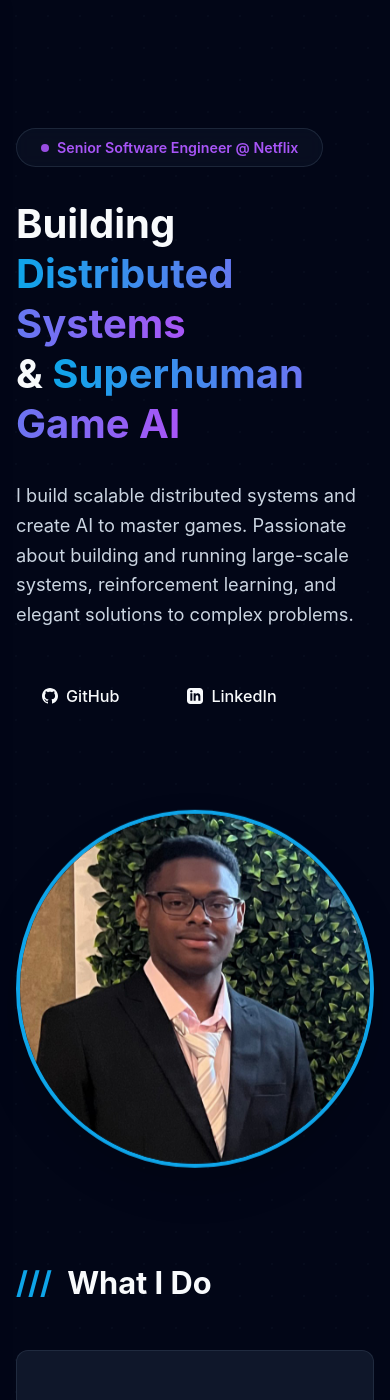
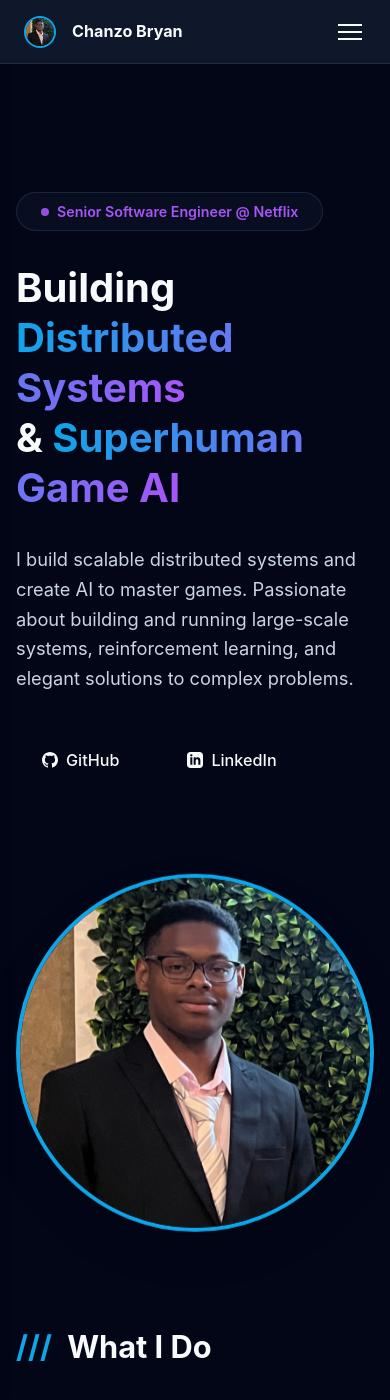
Before and after one commit to Chainso/chanzobryan.com, a Jekyll site: the page built from index.html, in a window 390 px wide and 1400 px high. Built offline with Jekyll 4.4.1, drawn with Linux system fonts in a browser that asks for light colours.

Commit message:
feat: add sticky top navigation for mobile screens

```diff
--- a/_includes/header.html
+++ b/_includes/header.html
@@ -1,3 +1,15 @@
+<header class="mobile-header">
+  <a href="{{ '/' | relative_url }}" class="mobile-logo">
+    <img src="/assets/images/profile.jpg" alt="Chanzo Bryan" class="logo-image">
+    <span class="logo-name">Chanzo Bryan</span>
+  </a>
+  <button class="mobile-menu-toggle" aria-label="Toggle menu" aria-expanded="false">
+    <span></span>
+    <span></span>
+    <span></span>
+  </button>
+</header>
+
 <aside class="sidebar">
   <div class="sidebar-content">
     <a href="{{ '/' | relative_url }}" class="sidebar-logo">
@@ -46,12 +58,6 @@
       {% include theme-toggle.html %}
     </div>
   </div>
-
-  <button class="mobile-menu-toggle" aria-label="Toggle menu" aria-expanded="false">
-    <span></span>
-    <span></span>
-    <span></span>
-  </button>
 </aside>
 
 <div class="sidebar-overlay"></div>
--- a/assets/css/_components.scss
+++ b/assets/css/_components.scss
@@ -97,7 +97,7 @@
   @extend .btn-ghost;
   padding: $space-sm;
 
-  @media (min-width: $screen-md) {
+  @media (min-width: $screen-lg) {
     display: none;
   }
 }
--- a/assets/css/_layout.scss
+++ b/assets/css/_layout.scss
@@ -20,6 +20,73 @@ body {
   position: relative;
 }
 
+// Mobile Header
+.mobile-header {
+  display: none;
+
+  @media (max-width: $screen-lg) {
+    display: flex;
+    align-items: center;
+    justify-content: space-between;
+    position: fixed;
+    top: 0;
+    left: 0;
+    right: 0;
+    height: 64px;
+    background-color: var(--bg-secondary);
+    border-bottom: 1px solid var(--border-color);
+    padding: 0 $space-lg;
+    z-index: $z-fixed + 10; // Above sidebar
+    box-shadow: $shadow-sm;
+  }
+
+  .mobile-logo {
+    display: flex;
+    align-items: center;
+    gap: $space-md;
+    text-decoration: none;
+    color: var(--text-primary);
+    font-weight: $font-bold;
+
+    .logo-image {
+      width: 32px;
+      height: 32px;
+      border-radius: 50%;
+      object-fit: cover;
+      border: 2px solid var(--accent);
+    }
+  }
+
+  .mobile-menu-toggle {
+    display: flex;
+    flex-direction: column;
+    gap: 5px;
+    background: transparent;
+    border: none;
+    padding: $space-xs;
+    cursor: pointer;
+
+    span {
+      width: 24px;
+      height: 2px;
+      background-color: var(--text-primary);
+      transition: all $transition-fast;
+    }
+
+    &[aria-expanded="true"] {
+      span:nth-child(1) {
+        transform: rotate(45deg) translate(5px, 5px);
+      }
+      span:nth-child(2) {
+        opacity: 0;
+      }
+      span:nth-child(3) {
+        transform: rotate(-45deg) translate(5px, -5px);
+      }
+    }
+  }
+}
+
 // Sidebar
 .sidebar {
   position: fixed;
@@ -37,6 +104,8 @@ body {
   @media (max-width: $screen-lg) {
     transform: translateX(-100%);
     transition: transform $transition-base;
+    top: 64px; // Below mobile header
+    border-top: 1px solid var(--border-color); // Visual separation if needed
 
     &.open {
       transform: translateX(0);
@@ -118,37 +187,6 @@ body {
     display: flex;
     justify-content: center;
   }
-
-  .mobile-menu-toggle {
-    display: none;
-    position: fixed;
-    top: $space-lg;
-    left: $space-lg;
-    z-index: $z-modal;
-    background-color: var(--bg-secondary);
-    border: 1px solid var(--border-color);
-    border-radius: $radius-md;
-    padding: $space-sm;
-    cursor: pointer;
-    transition: all $transition-fast;
-
-    @media (max-width: $screen-lg) {
-      display: flex;
-      flex-direction: column;
-      gap: 4px;
-    }
-
-    span {
-      width: 24px;
-      height: 2px;
-      background-color: var(--text-primary);
-      transition: all $transition-fast;
-    }
-
-    &:hover {
-      background-color: var(--bg-tertiary);
-    }
-  }
 }
 
 .sidebar-overlay {
@@ -157,6 +195,7 @@ body {
   inset: 0;
   background-color: rgba(0, 0, 0, 0.5);
   z-index: calc(#{$z-fixed} - 1);
+  top: 64px; // Below mobile header
 
   @media (max-width: $screen-lg) {
     .sidebar.open ~ & {
@@ -179,6 +218,7 @@ body {
 
   @media (max-width: $screen-lg) {
     margin-left: 0;
+    padding-top: 64px; // Spacing for mobile header
   }
 }
 
```
